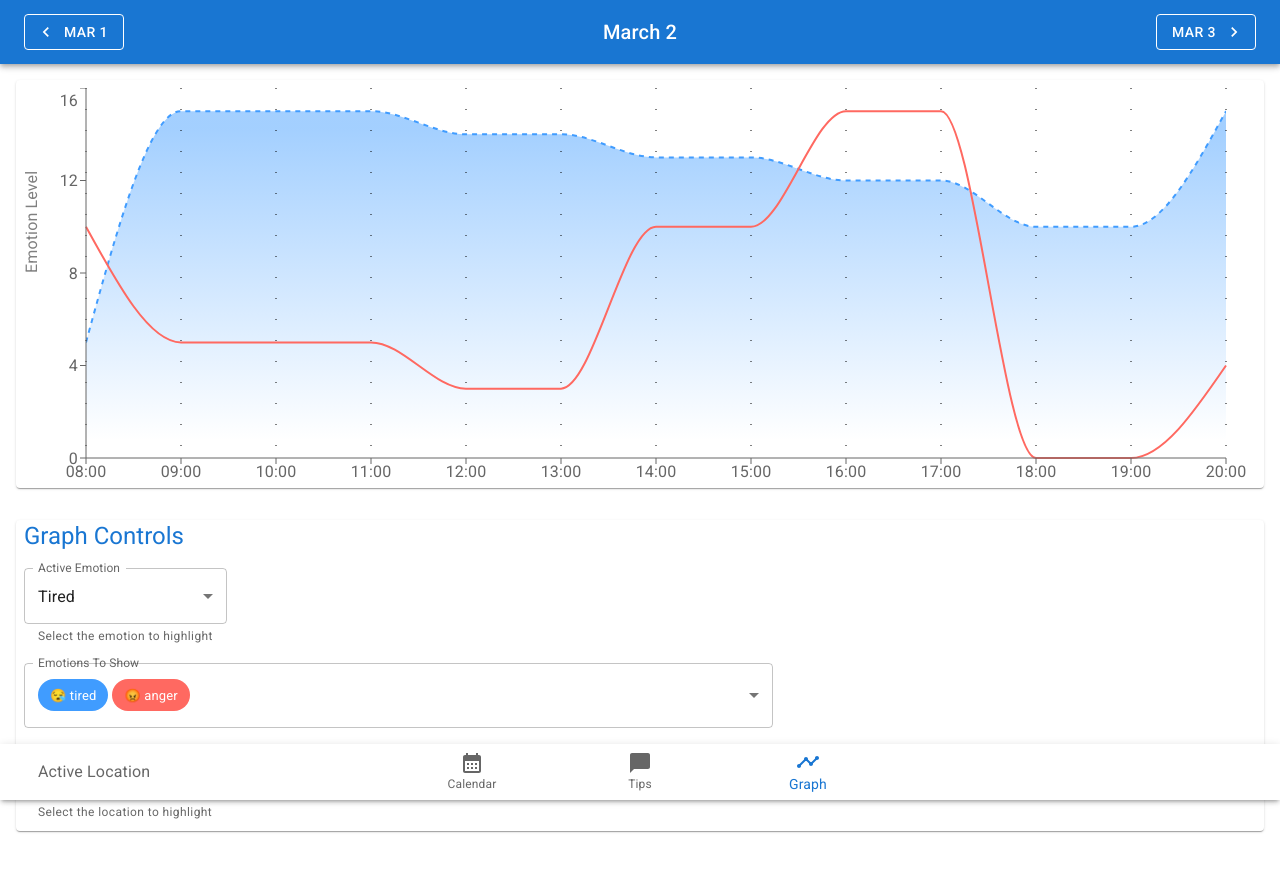
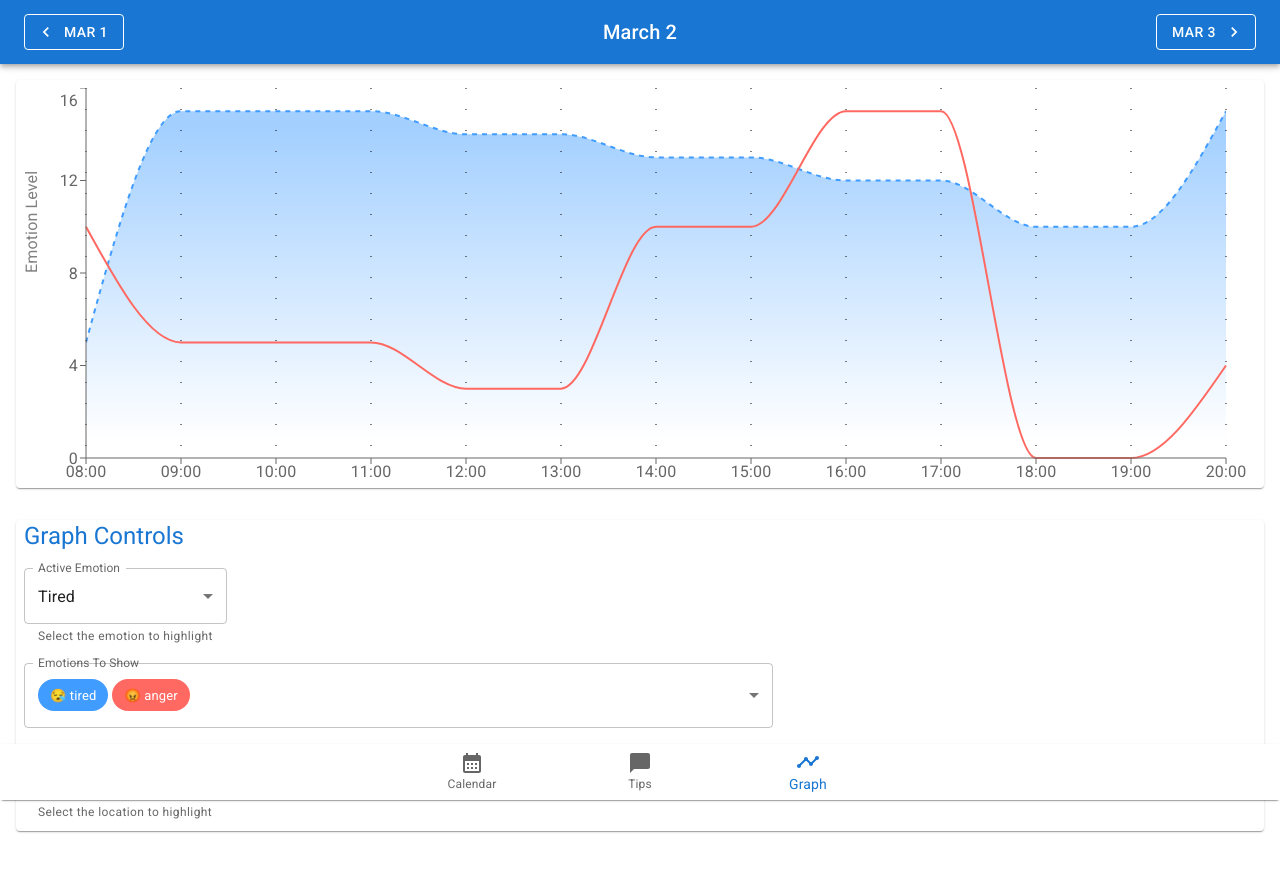
Before and after one commit to adamva/CMPUT302-emotion-tracker, a React (Create React App) app in the folder ui/: page /#/graph in a window 1280 px wide. Shown: the top 872 px of the page. Built offline with nearby package versions, Linux system fonts and the light colour scheme.

Commit message:
fix bottomnavigation clipping

```diff
--- a/ui/src/components/Navbar/SimpleBottomNavigation.js
+++ b/ui/src/components/Navbar/SimpleBottomNavigation.js
@@ -40,7 +40,7 @@ export default function SimpleBottomNavigation() {
   return (
     <Box sx={{ pb: 7, width: '100%' }} ref={ref}>
       <CssBaseline />
-      <Paper sx={{ position: 'fixed', bottom: 0, left: 0, right: 0 }} elevation={3}>
+      <Paper sx={{ position: 'fixed', bottom: 0, left: 0, right: 0, zIndex: 1 }}>
         <BottomNavigation
           showLabels
           value={value}
```
